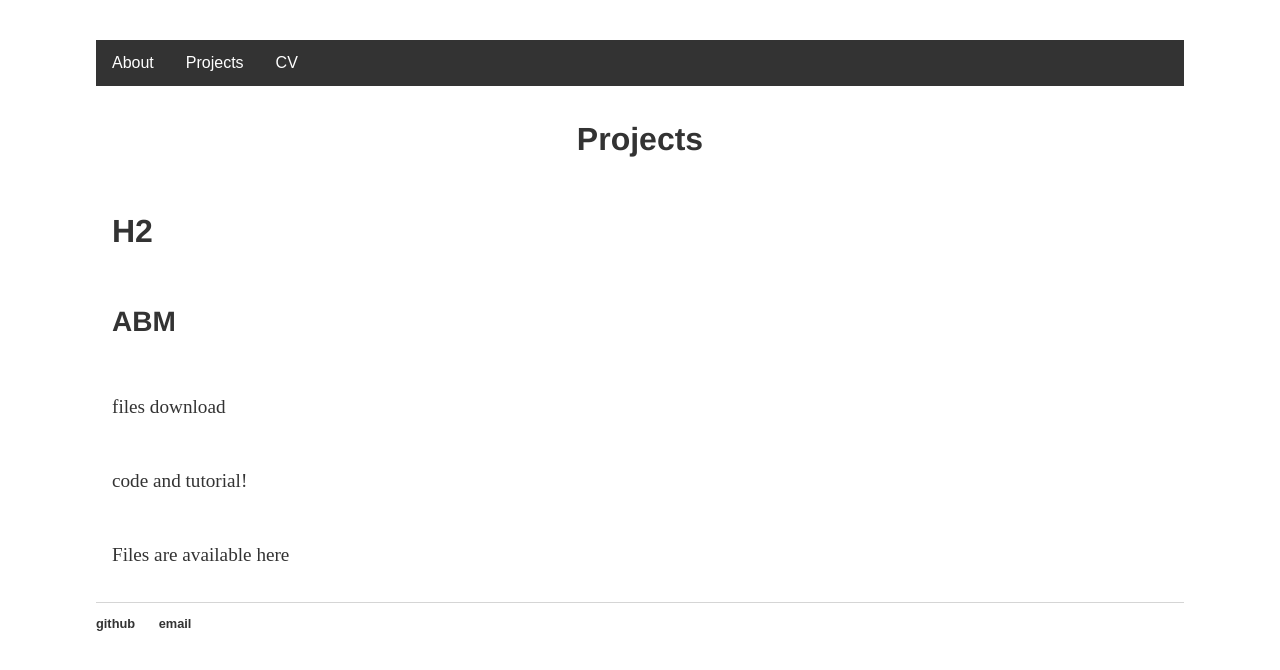
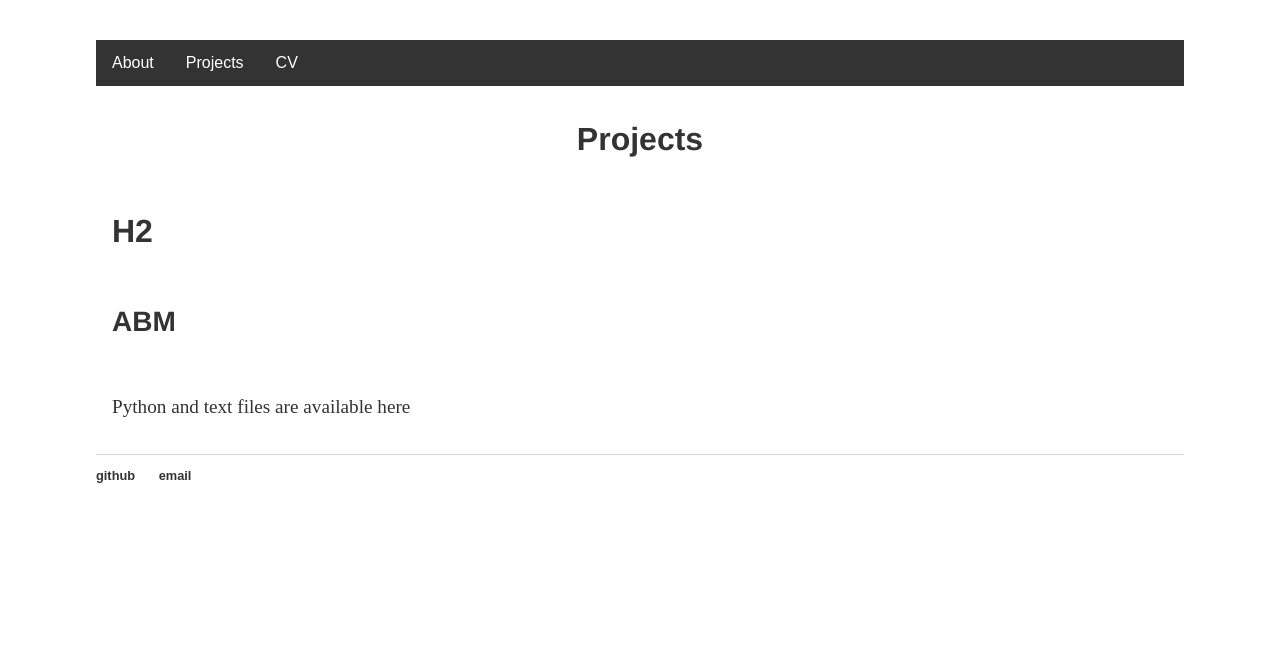
Before and after one commit to lena-kilian/lena-kilian.github.io, a Jekyll site: the page built from abm/index.md, in a window 1280 px wide. Shown: the top 670 px of the page. Built offline with Jekyll 4.4.1, drawn with Linux system fonts in a browser that asks for light colours; our own code applies the rules of GitHub Pages for plain Markdown files.

Commit message:
Update index.md

```diff
--- a/abm/index.md
+++ b/abm/index.md
@@ -4,8 +4,4 @@
 
 ### ABM
 
-files download
-
-code and tutorial!
-
-Files are available [here](https://github.com/lena-kilian/lena-kilian.github.io/tree/master/abm/GEOG5995M_CW1)
+Python and text files are available [here](https://github.com/lena-kilian/lena-kilian.github.io/tree/master/abm/GEOG5995M_CW1)
```
